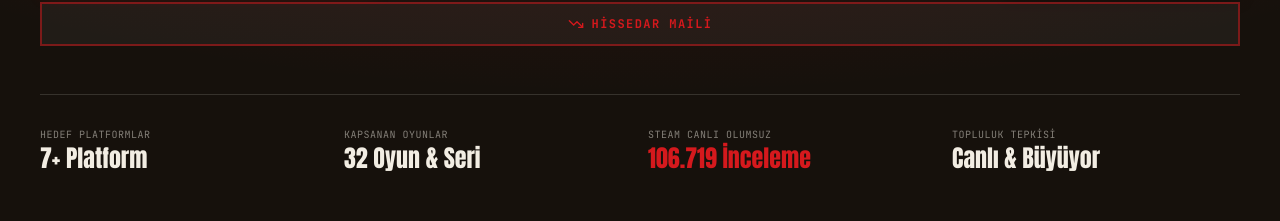
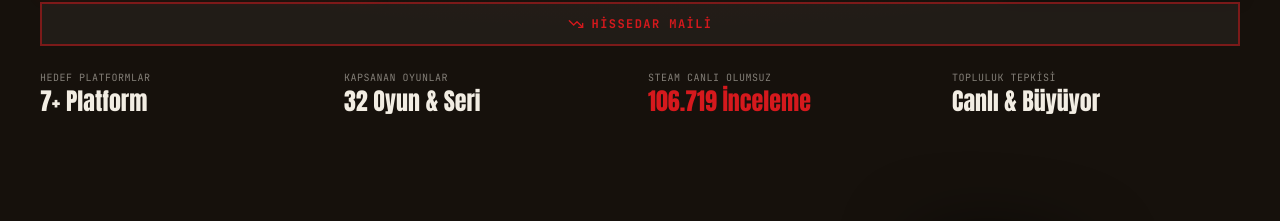
Before and after one commit to efekrbas/boykotparadox, a Next.js app: page / in a window 1280 px wide. Shown: the part 579-800 px from the top of the page. Built offline with nearby package versions, Linux system fonts and the light colour scheme; no server answers.

Commit message:
style: remove divider line above metrics, lift metrics into compact hero layout

```diff
--- a/src/components/CampaignClient.tsx
+++ b/src/components/CampaignClient.tsx
@@ -428,7 +428,7 @@
           }}
         />
 
-        <div className="relative mx-auto max-w-[1240px] px-5 pt-4 pb-6 sm:pt-8 sm:pb-12">
+        <div className="relative mx-auto max-w-[1240px] px-5 pt-4 pb-5 sm:pt-8 sm:pb-7">
           <div className="rise flex flex-wrap items-center gap-3 font-mono text-[11px] uppercase tracking-[0.22em] text-seal">
             <span className="size-2 animate-pulse rounded-full bg-seal" />
             Steam · Metacritic · Trustpilot · Google · Epic · GOG · Xbox
@@ -560,8 +560,8 @@
             </button>
           </div>
 
-          {/* Quick Metrics Bar */}
-          <div className="rise mt-12 grid grid-cols-2 gap-4 border-t border-paper/15 pt-8 sm:grid-cols-4">
+          {/* Quick Metrics Bar - Compact and directly below action buttons */}
+          <div className="rise mt-5 sm:mt-6 grid grid-cols-2 gap-3.5 sm:gap-4 sm:grid-cols-4">
             <div>
               <div className="font-mono text-[10px] uppercase tracking-wider text-paper/50">
                 Hedef Platformlar
```
